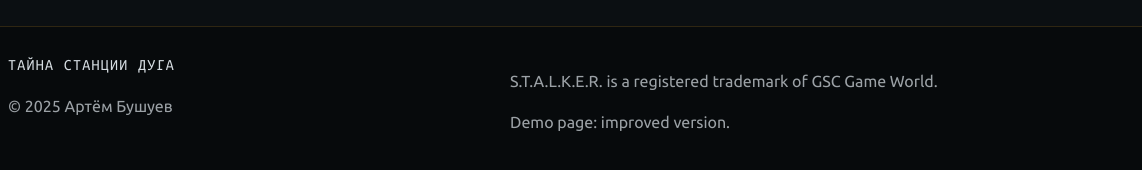
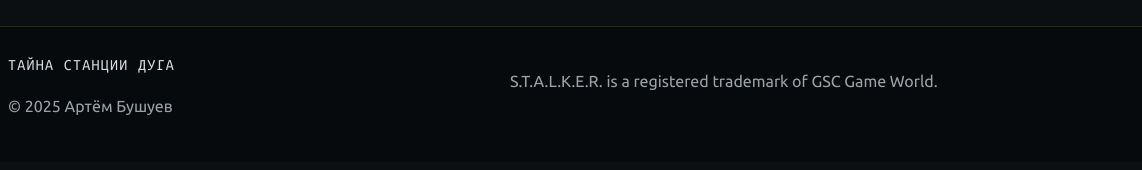
Before and after one commit to UncleDeniy/tainadugi.github.io, a plain HTML site: page index.html in a window 1280 px wide. Shown: the part 3154-3324 px from the top of the page, 138-1280 px from the left. Drawn offline with Linux system fonts and the light colour scheme.

Commit message:
Update index.html

```diff
--- a/index.html
+++ b/index.html
@@ -8,7 +8,7 @@
     <title>S.T.A.L.K.E.R. — Тайна Станции Дуга | Аудиокнига</title>
     <meta name="description" content="Аудиокнига во вселенной S.T.A.L.K.E.R.: исчезнувшая экспедиция, станция Дуга и смертельные тайны Зоны. Слушайте отрывок, выбирайте платформу и поддержите автора." />
 
-    <!-- OpenGraph / Twitter -->
+
     <meta property="og:type" content="website" />
     <meta property="og:title" content="S.T.A.L.K.E.R. — Тайна Станции Дуга" />
     <meta property="og:description" content="Аудиокнига: экспедиция пропала в центре Зоны. Станция Дуга. Аномалии. Предательство. Слушайте отрывок и переходите на платформы." />
@@ -20,14 +20,13 @@
     <link rel="manifest" href="site.webmanifest" />
     <meta name="theme-color" content="#0b0f12" />
 
-    <!-- Perf: fonts -->
+
     <link rel="preconnect" href="https://fonts.googleapis.com" />
     <link rel="preconnect" href="https://fonts.gstatic.com" crossorigin />
     <link href="https://fonts.googleapis.com/css2?family=Ubuntu+Mono:wght@400;700&family=Ubuntu:wght@300;400;700&display=swap" rel="stylesheet" />
 
     <link rel="stylesheet" href="styles.css" />
 
-    <!-- Structured data: Audiobook (edit URLs when you deploy) -->
     <script type="application/ld+json">
         {
             "@context": "https://schema.org",
@@ -283,15 +282,12 @@
             </div>
             <div class="footer-right">
                 <p class="muted" data-i18n="legal_1">S.T.A.L.K.E.R. — зарегистрированная торговая марка GSC Game World.</p>
-                <p class="muted" data-i18n="legal_2">Демо-страница: улучшенная версия.</p>
             </div>
         </div>
     </footer>
 
     <script src="script.js" defer=""></script>
-    <!-- Code injected by live-server -->
     <script>
-        // <![CDATA[  <-- For SVG support
         if ('WebSocket' in window) {
             (function() {
                 function refreshCSS() {
@@ -324,7 +320,6 @@
         } else {
             console.error('Upgrade your browser. This Browser is NOT supported WebSocket for Live-Reloading.');
         }
-        // ]]>
     </script>
 
 
```
